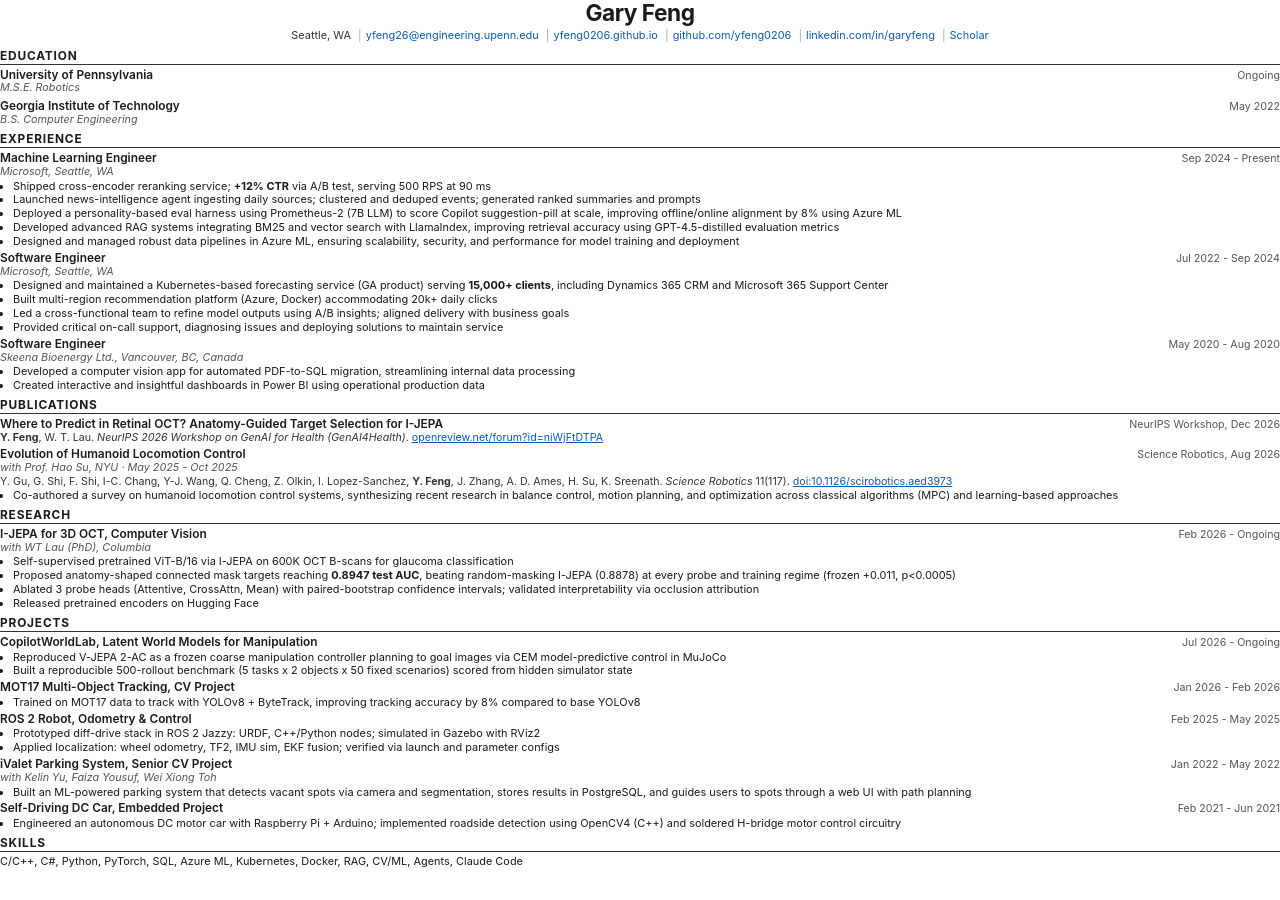
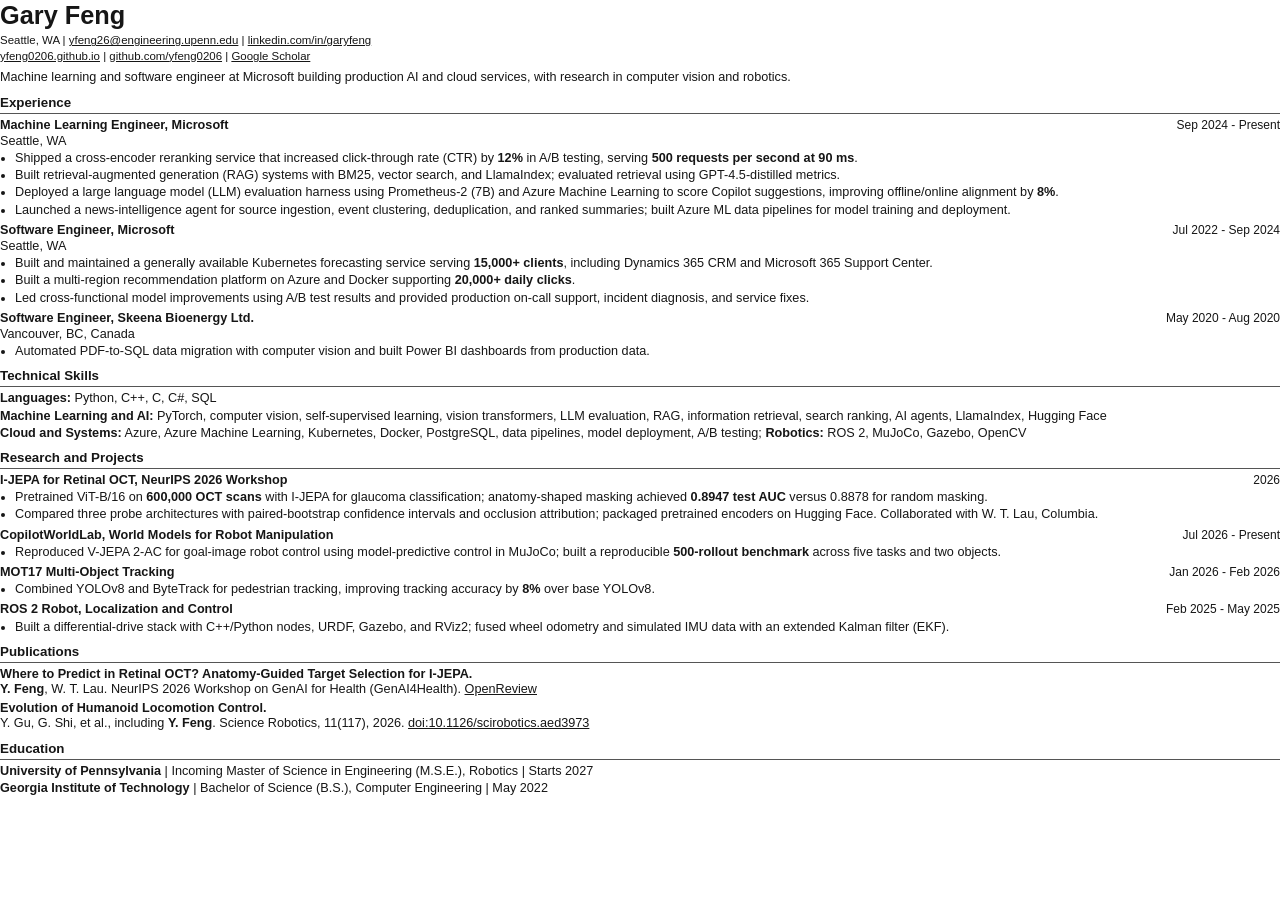
Before and after one commit to yfeng0206/yfeng0206.github.io, a Jekyll site: the page assets/resume/gary-feng-resume.html, which Jekyll copies as it is, in a window 1280 px wide. Built offline with Jekyll 4.4.1, drawn with Linux system fonts in a browser that asks for light colours.

Commit message:
Refresh published research status and general-purpose resume

```diff
--- a/_layouts/researchindex.html
+++ b/_layouts/researchindex.html
@@ -29,7 +29,7 @@
 
   <h2 class="section-head" id="active-research">Active research</h2>
   <p class="section-note">Ongoing projects, each with public code and a full writeup.</p>
-  {%- assign research = site.research | sort: "order" %}
+  {%- assign research = site.research | where_exp: "item", "item.status != 'Published'" | sort: "order" %}
   {%- for item in research %}
     {%- include work-row.html item=item %}
   {%- endfor %}
--- a/assets/resume/gary-feng-resume.html
+++ b/assets/resume/gary-feng-resume.html
@@ -1,225 +1,111 @@
 <!DOCTYPE html>
 <!--
-  Print source for the downloadable resume PDF.
-  Content mirrors "Resume 2026.docx" (Gary's editable master) with three additions:
-  the now-published Science Robotics citation, the NeurIPS 2026 GenAI4Health workshop
-  paper, and CopilotWorldLab.
-  Phone number is intentionally omitted: this PDF is served publicly from the site.
-
-  Regenerate with:
-    & "C:\Program Files\Google\Chrome\Application\chrome.exe" --headless --disable-gpu `
-      --print-to-pdf="assets\resume\gary-feng-resume.pdf" --no-pdf-header-footer `
-      "file:///C:/Users/Gary/yfeng0206.github.io/assets/resume/gary-feng-resume.html"
-  Keep in sync with _pages/cv.md.
+  Source for the public, general-purpose resume. Regenerate the PDF and PNG after edits
+  with python tools/render_resume.py (requires reportlab and pymupdf).
+  Keep employment facts in sync with _data/work.yml and education with index.md.
+  Contact details are ordinary body text, not a repeating print header.
+  Phone number is intentionally omitted from this publicly hosted document.
 -->
 <html lang="en">
 <head>
 <meta charset="utf-8">
 <title>Gary Feng - Resume</title>
 <style>
-  @page { size: Letter; margin: 0.34in 0.5in; }
+  @page { size: Letter; margin: 0.4in 0.5in; }
   * { box-sizing: border-box; }
-  body {
-    font-family: "Inter", "Segoe UI", Helvetica, Arial, sans-serif;
-    font-size: 8.2pt; line-height: 1.18; color: #1a1a1a; margin: 0;
-  }
-  header { text-align: center; margin-bottom: 7px; }
-  h1 { font-size: 17pt; margin: 0 0 2px; letter-spacing: -0.02em; font-weight: 700; }
-  .contact { font-size: 8.2pt; color: #333; }
-  .contact a { color: #0b5cad; text-decoration: none; }
-  .contact span.sep { color: #aaa; margin: 0 4px; }
-  h2 {
-    font-size: 8.9pt; text-transform: uppercase; letter-spacing: 0.07em;
-    border-bottom: 1px solid #333; padding-bottom: 1px;
-    margin: 6px 0 3px; font-weight: 700;
-  }
-  .row { display: flex; justify-content: space-between; align-items: baseline; }
-  .role { font-weight: 600; font-size: 8.9pt; }
-  .meta { font-size: 8pt; color: #555; white-space: nowrap; padding-left: 10px; }
-  .sub { font-size: 8.1pt; color: #555; font-style: italic; margin-bottom: 1px; }
-  ul { margin: 1px 0 3px; padding-left: 13px; }
-  li { margin-bottom: 1px; }
-  .entry { margin-bottom: 3px; }
-  .authors { font-size: 8pt; color: #333; }
-  .skills p { margin: 1px 0; }
-  a { color: #0b5cad; }
+  body { font-family: Arial, Helvetica, sans-serif; font-size: 9.5pt; line-height: 1.2; color: #161616; margin: 0; }
+  .identity { margin-bottom: 6px; }
+  h1 { font-size: 19pt; margin: 0 0 3px; font-weight: 700; }
+  .contact { font-size: 8.6pt; line-height: 1.35; }
+  .summary { margin: 6px 0; }
+  h2 { font-size: 10pt; border-bottom: 1px solid #555; padding-bottom: 2px; margin: 9px 0 4px; font-weight: 700; }
+  .entry { margin-bottom: 5px; break-inside: avoid; }
+  .row { display: flex; justify-content: space-between; align-items: baseline; gap: 10px; }
+  .role { font-weight: 700; }
+  .meta { font-size: 9pt; white-space: nowrap; }
+  .sub { margin: 1px 0 2px; }
+  ul { margin: 2px 0 0; padding-left: 15px; }
+  li { margin-bottom: 2px; }
+  p { margin: 2px 0; }
+  .skills p { margin: 2px 0; }
+  .publication { margin-bottom: 4px; }
+  a { color: inherit; text-decoration: underline; text-underline-offset: 1px; }
 </style>
 </head>
 <body>
+<div class="identity">
+  <h1>Gary Feng</h1>
+  <div class="contact">Seattle, WA | <a href="mailto:yfeng26@engineering.upenn.edu">yfeng26@engineering.upenn.edu</a> | <a href="https://www.linkedin.com/in/garyfeng/">linkedin.com/in/garyfeng</a><br>
+  <a href="https://yfeng0206.github.io">yfeng0206.github.io</a> | <a href="https://github.com/yfeng0206">github.com/yfeng0206</a> | <a href="https://scholar.google.com/citations?user=ofH9ujMAAAAJ&amp;hl=en">Google Scholar</a></div>
+</div>
+<p class="summary">Machine learning and software engineer at Microsoft building production AI and cloud services, with research in computer vision and robotics.</p>
 
-<header>
-  <h1>Gary Feng</h1>
-  <div class="contact">
-    Seattle, WA
-    <span class="sep">|</span><a href="mailto:yfeng26@engineering.upenn.edu">yfeng26@engineering.upenn.edu</a>
-    <span class="sep">|</span><a href="https://yfeng0206.github.io">yfeng0206.github.io</a>
-    <span class="sep">|</span><a href="https://github.com/yfeng0206">github.com/yfeng0206</a>
-    <span class="sep">|</span><a href="https://www.linkedin.com/in/garyfeng/">linkedin.com/in/garyfeng</a>
-    <span class="sep">|</span><a href="https://scholar.google.com/citations?user=ofH9ujMAAAAJ&amp;hl=en">Scholar</a>
-  </div>
-</header>
+<h2>Experience</h2>
+<div class="entry">
+  <div class="row"><span class="role">Machine Learning Engineer, Microsoft</span><span class="meta">Sep 2024 - Present</span></div>
+  <div class="sub">Seattle, WA</div>
+  <ul>
+    <li>Shipped a cross-encoder reranking service that increased click-through rate (CTR) by <strong>12%</strong> in A/B testing, serving <strong>500 requests per second at 90 ms</strong>.</li>
+    <li>Built retrieval-augmented generation (RAG) systems with BM25, vector search, and LlamaIndex; evaluated retrieval using GPT-4.5-distilled metrics.</li>
+    <li>Deployed a large language model (LLM) evaluation harness using Prometheus-2 (7B) and Azure Machine Learning to score Copilot suggestions, improving offline/online alignment by <strong>8%</strong>.</li>
+    <li>Launched a news-intelligence agent for source ingestion, event clustering, deduplication, and ranked summaries; built Azure ML data pipelines for model training and deployment.</li>
+  </ul>
+</div>
+<div class="entry">
+  <div class="row"><span class="role">Software Engineer, Microsoft</span><span class="meta">Jul 2022 - Sep 2024</span></div>
+  <div class="sub">Seattle, WA</div>
+  <ul>
+    <li>Built and maintained a generally available Kubernetes forecasting service serving <strong>15,000+ clients</strong>, including Dynamics 365 CRM and Microsoft 365 Support Center.</li>
+    <li>Built a multi-region recommendation platform on Azure and Docker supporting <strong>20,000+ daily clicks</strong>.</li>
+    <li>Led cross-functional model improvements using A/B test results and provided production on-call support, incident diagnosis, and service fixes.</li>
+  </ul>
+</div>
+<div class="entry">
+  <div class="row"><span class="role">Software Engineer, Skeena Bioenergy Ltd.</span><span class="meta">May 2020 - Aug 2020</span></div>
+  <div class="sub">Vancouver, BC, Canada</div>
+  <ul><li>Automated PDF-to-SQL data migration with computer vision and built Power BI dashboards from production data.</li></ul>
+</div>
+
+<h2>Technical Skills</h2>
+<div class="skills">
+  <p><strong>Languages:</strong> Python, C++, C, C#, SQL</p>
+  <p><strong>Machine Learning and AI:</strong> PyTorch, computer vision, self-supervised learning, vision transformers, LLM evaluation, RAG, information retrieval, search ranking, AI agents, LlamaIndex, Hugging Face</p>
+  <p><strong>Cloud and Systems:</strong> Azure, Azure Machine Learning, Kubernetes, Docker, PostgreSQL, data pipelines, model deployment, A/B testing; <strong>Robotics:</strong> ROS 2, MuJoCo, Gazebo, OpenCV</p>
+</div>
+
+<h2>Research and Projects</h2>
+<div class="entry">
+  <div class="row"><span class="role">I-JEPA for Retinal OCT, NeurIPS 2026 Workshop</span><span class="meta">2026</span></div>
+  <ul>
+    <li>Pretrained ViT-B/16 on <strong>600,000 OCT scans</strong> with I-JEPA for glaucoma classification; anatomy-shaped masking achieved <strong>0.8947 test AUC</strong> versus 0.8878 for random masking.</li>
+    <li>Compared three probe architectures with paired-bootstrap confidence intervals and occlusion attribution; packaged pretrained encoders on Hugging Face. Collaborated with W. T. Lau, Columbia.</li>
+  </ul>
+</div>
+<div class="entry">
+  <div class="row"><span class="role">CopilotWorldLab, World Models for Robot Manipulation</span><span class="meta">Jul 2026 - Present</span></div>
+  <ul>
+    <li>Reproduced V-JEPA 2-AC for goal-image robot control using model-predictive control in MuJoCo; built a reproducible <strong>500-rollout benchmark</strong> across five tasks and two objects.</li>
+  </ul>
+</div>
+<div class="entry">
+  <div class="row"><span class="role">MOT17 Multi-Object Tracking</span><span class="meta">Jan 2026 - Feb 2026</span></div>
+  <ul><li>Combined YOLOv8 and ByteTrack for pedestrian tracking, improving tracking accuracy by <strong>8%</strong> over base YOLOv8.</li></ul>
+</div>
+<div class="entry">
+  <div class="row"><span class="role">ROS 2 Robot, Localization and Control</span><span class="meta">Feb 2025 - May 2025</span></div>
+  <ul><li>Built a differential-drive stack with C++/Python nodes, URDF, Gazebo, and RViz2; fused wheel odometry and simulated IMU data with an extended Kalman filter (EKF).</li></ul>
+</div>
+
+<h2>Publications</h2>
+<div class="publication"><strong>Where to Predict in Retinal OCT? Anatomy-Guided Target Selection for I-JEPA.</strong><br>
+<strong>Y. Feng</strong>, W. T. Lau. NeurIPS 2026 Workshop on GenAI for Health (GenAI4Health). <a href="https://openreview.net/forum?id=niWjFtDTPA">OpenReview</a></div>
+<div class="publication"><strong>Evolution of Humanoid Locomotion Control.</strong><br>
+Y. Gu, G. Shi, et al., including <strong>Y. Feng</strong>. Science Robotics, 11(117), 2026. <a href="https://doi.org/10.1126/scirobotics.aed3973">doi:10.1126/scirobotics.aed3973</a></div>
 
 <h2>Education</h2>
 <div class="entry">
-  <div class="row">
-    <span class="role">University of Pennsylvania</span>
-    <span class="meta">Ongoing</span>
-  </div>
-  <div class="sub">M.S.E. Robotics</div>
-  <div class="row" style="margin-top:4px;">
-    <span class="role">Georgia Institute of Technology</span>
-    <span class="meta">May 2022</span>
-  </div>
-  <div class="sub">B.S. Computer Engineering</div>
+  <p><strong>University of Pennsylvania</strong> | Incoming Master of Science in Engineering (M.S.E.), Robotics | Starts 2027</p>
+  <p><strong>Georgia Institute of Technology</strong> | Bachelor of Science (B.S.), Computer Engineering | May 2022</p>
 </div>
-
-<h2>Experience</h2>
-
-<div class="entry">
-  <div class="row">
-    <span class="role">Machine Learning Engineer</span>
-    <span class="meta">Sep 2024 - Present</span>
-  </div>
-  <div class="sub">Microsoft, Seattle, WA</div>
-  <ul>
-    <li>Shipped cross-encoder reranking service; <strong>+12% CTR</strong> via A/B test, serving 500 RPS at 90 ms</li>
-    <li>Launched news-intelligence agent ingesting daily sources; clustered and deduped events; generated ranked summaries and prompts</li>
-    <li>Deployed a personality-based eval harness using Prometheus-2 (7B LLM) to score Copilot suggestion-pill at scale, improving offline/online alignment by 8% using Azure ML</li>
-    <li>Developed advanced RAG systems integrating BM25 and vector search with LlamaIndex, improving retrieval accuracy using GPT-4.5-distilled evaluation metrics</li>
-    <li>Designed and managed robust data pipelines in Azure ML, ensuring scalability, security, and performance for model training and deployment</li>
-  </ul>
-</div>
-
-<div class="entry">
-  <div class="row">
-    <span class="role">Software Engineer</span>
-    <span class="meta">Jul 2022 - Sep 2024</span>
-  </div>
-  <div class="sub">Microsoft, Seattle, WA</div>
-  <ul>
-    <li>Designed and maintained a Kubernetes-based forecasting service (GA product) serving <strong>15,000+ clients</strong>, including Dynamics 365 CRM and Microsoft 365 Support Center</li>
-    <li>Built multi-region recommendation platform (Azure, Docker) accommodating 20k+ daily clicks</li>
-    <li>Led a cross-functional team to refine model outputs using A/B insights; aligned delivery with business goals</li>
-    <li>Provided critical on-call support, diagnosing issues and deploying solutions to maintain service</li>
-  </ul>
-</div>
-
-<div class="entry">
-  <div class="row">
-    <span class="role">Software Engineer</span>
-    <span class="meta">May 2020 - Aug 2020</span>
-  </div>
-  <div class="sub">Skeena Bioenergy Ltd., Vancouver, BC, Canada</div>
-  <ul>
-    <li>Developed a computer vision app for automated PDF-to-SQL migration, streamlining internal data processing</li>
-    <li>Created interactive and insightful dashboards in Power BI using operational production data</li>
-  </ul>
-</div>
-
-<h2>Publications</h2>
-<div class="entry">
-  <div class="row">
-    <span class="role">Where to Predict in Retinal OCT? Anatomy-Guided Target Selection for I-JEPA</span>
-    <span class="meta">NeurIPS Workshop, Dec 2026</span>
-  </div>
-  <div class="authors">
-    <strong>Y. Feng</strong>, W. T. Lau.
-    <em>NeurIPS 2026 Workshop on GenAI for Health (GenAI4Health)</em>.
-    <a href="https://openreview.net/forum?id=niWjFtDTPA">openreview.net/forum?id=niWjFtDTPA</a>
-  </div>
-</div>
-<div class="entry">
-  <div class="row">
-    <span class="role">Evolution of Humanoid Locomotion Control</span>
-    <span class="meta">Science Robotics, Aug 2026</span>
-  </div>
-  <div class="sub">with Prof. Hao Su, NYU &middot; May 2025 - Oct 2025</div>
-  <div class="authors">
-    Y. Gu, G. Shi, F. Shi, I-C. Chang, Y-J. Wang, Q. Cheng, Z. Olkin, I. Lopez-Sanchez,
-    <strong>Y. Feng</strong>, J. Zhang, A. D. Ames, H. Su, K. Sreenath.
-    <em>Science Robotics</em> 11(117).
-    <a href="https://doi.org/10.1126/scirobotics.aed3973">doi:10.1126/scirobotics.aed3973</a>
-  </div>
-  <ul>
-    <li>Co-authored a survey on humanoid locomotion control systems, synthesizing recent research in balance control, motion planning, and optimization across classical algorithms (MPC) and learning-based approaches</li>
-  </ul>
-</div>
-
-<h2>Research</h2>
-
-<div class="entry">
-  <div class="row">
-    <span class="role">I-JEPA for 3D OCT, Computer Vision</span>
-    <span class="meta">Feb 2026 - Ongoing</span>
-  </div>
-  <div class="sub">with WT Lau (PhD), Columbia</div>
-  <ul>
-    <li>Self-supervised pretrained ViT-B/16 via I-JEPA on 600K OCT B-scans for glaucoma classification</li>
-    <li>Proposed anatomy-shaped connected mask targets reaching <strong>0.8947 test AUC</strong>, beating random-masking I-JEPA (0.8878) at every probe and training regime (frozen +0.011, p&lt;0.0005)</li>
-    <li>Ablated 3 probe heads (Attentive, CrossAttn, Mean) with paired-bootstrap confidence intervals; validated interpretability via occlusion attribution</li>
-    <li>Released pretrained encoders on Hugging Face</li>
-  </ul>
-</div>
-
-<h2>Projects</h2>
-
-<div class="entry">
-  <div class="row">
-    <span class="role">CopilotWorldLab, Latent World Models for Manipulation</span>
-    <span class="meta">Jul 2026 - Ongoing</span>
-  </div>
-  <ul>
-    <li>Reproduced V-JEPA 2-AC as a frozen coarse manipulation controller planning to goal images via CEM model-predictive control in MuJoCo</li>
-    <li>Built a reproducible 500-rollout benchmark (5 tasks x 2 objects x 50 fixed scenarios) scored from hidden simulator state</li>
-  </ul>
-</div>
-
-<div class="entry">
-  <div class="row">
-    <span class="role">MOT17 Multi-Object Tracking, CV Project</span>
-    <span class="meta">Jan 2026 - Feb 2026</span>
-  </div>
-  <ul>
-    <li>Trained on MOT17 data to track with YOLOv8 + ByteTrack, improving tracking accuracy by 8% compared to base YOLOv8</li>
-  </ul>
-</div>
-
-<div class="entry">
-  <div class="row">
-    <span class="role">ROS 2 Robot, Odometry &amp; Control</span>
-    <span class="meta">Feb 2025 - May 2025</span>
-  </div>
-  <ul>
-    <li>Prototyped diff-drive stack in ROS 2 Jazzy: URDF, C++/Python nodes; simulated in Gazebo with RViz2</li>
-    <li>Applied localization: wheel odometry, TF2, IMU sim, EKF fusion; verified via launch and parameter configs</li>
-  </ul>
-</div>
-
-<div class="entry">
-  <div class="row">
-    <span class="role">iValet Parking System, Senior CV Project</span>
-    <span class="meta">Jan 2022 - May 2022</span>
-  </div>
-  <div class="sub">with Kelin Yu, Faiza Yousuf, Wei Xiong Toh</div>
-  <ul>
-    <li>Built an ML-powered parking system that detects vacant spots via camera and segmentation, stores results in PostgreSQL, and guides users to spots through a web UI with path planning</li>
-  </ul>
-</div>
-
-<div class="entry">
-  <div class="row">
-    <span class="role">Self-Driving DC Car, Embedded Project</span>
-    <span class="meta">Feb 2021 - Jun 2021</span>
-  </div>
-  <ul>
-    <li>Engineered an autonomous DC motor car with Raspberry Pi + Arduino; implemented roadside detection using OpenCV4 (C++) and soldered H-bridge motor control circuitry</li>
-  </ul>
-</div>
-
-<h2>Skills</h2>
-<div class="skills">
-  <p>C/C++, C#, Python, PyTorch, SQL, Azure ML, Kubernetes, Docker, RAG, CV/ML, Agents, Claude Code</p>
-</div>
-
 </body>
 </html>
```
Also changed, not shown: _pages/cv.md (+1 -1 lines), _pages/research.md (+1 -1 lines), _research/copilot-world-lab.md (+1 -1 lines), _research/ijepa-3d-oct.md (+4 -4 lines), tools/render_resume.py (added, +122 -0 lines), README.md, assets/resume/gary-feng-resume.png, 2 other files.
